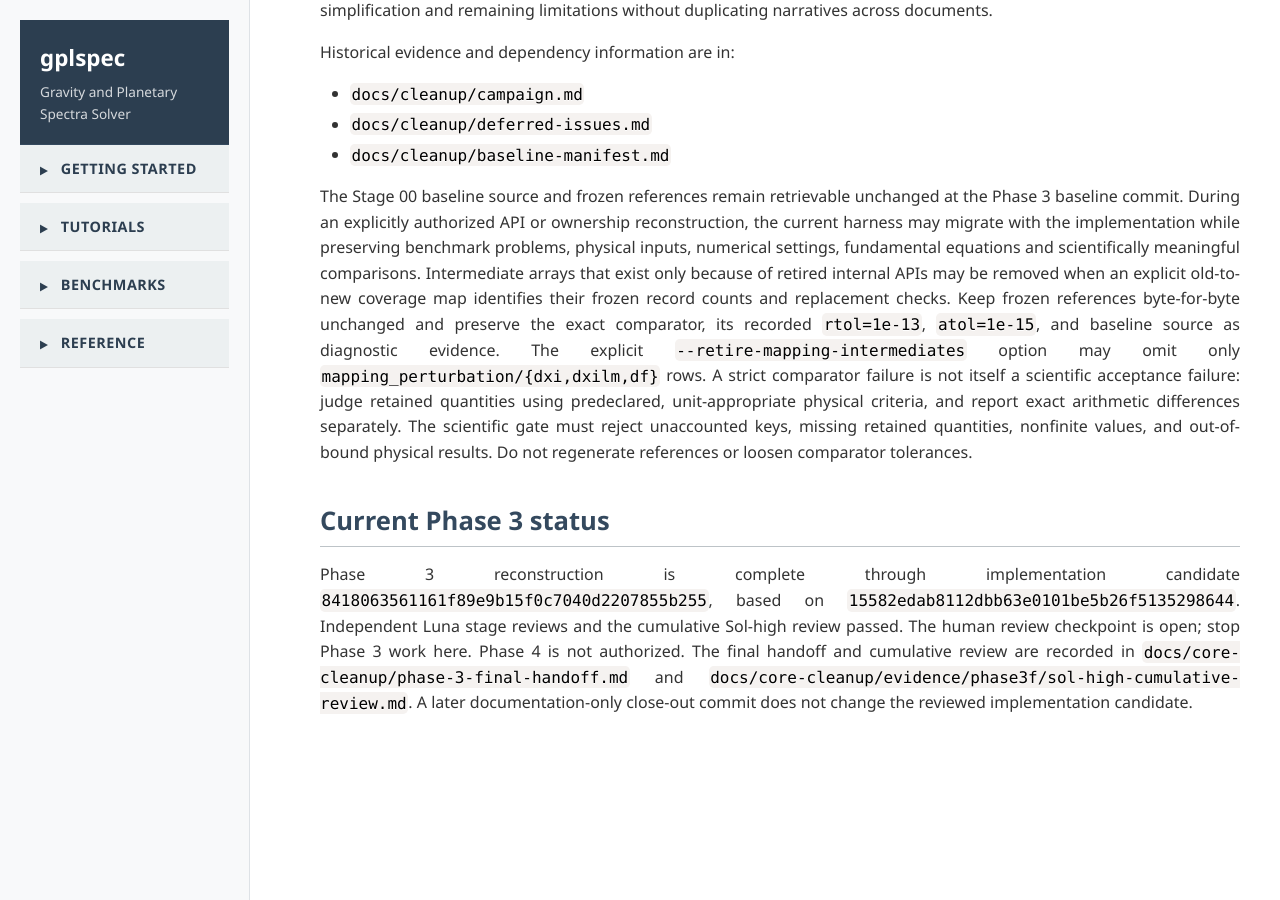
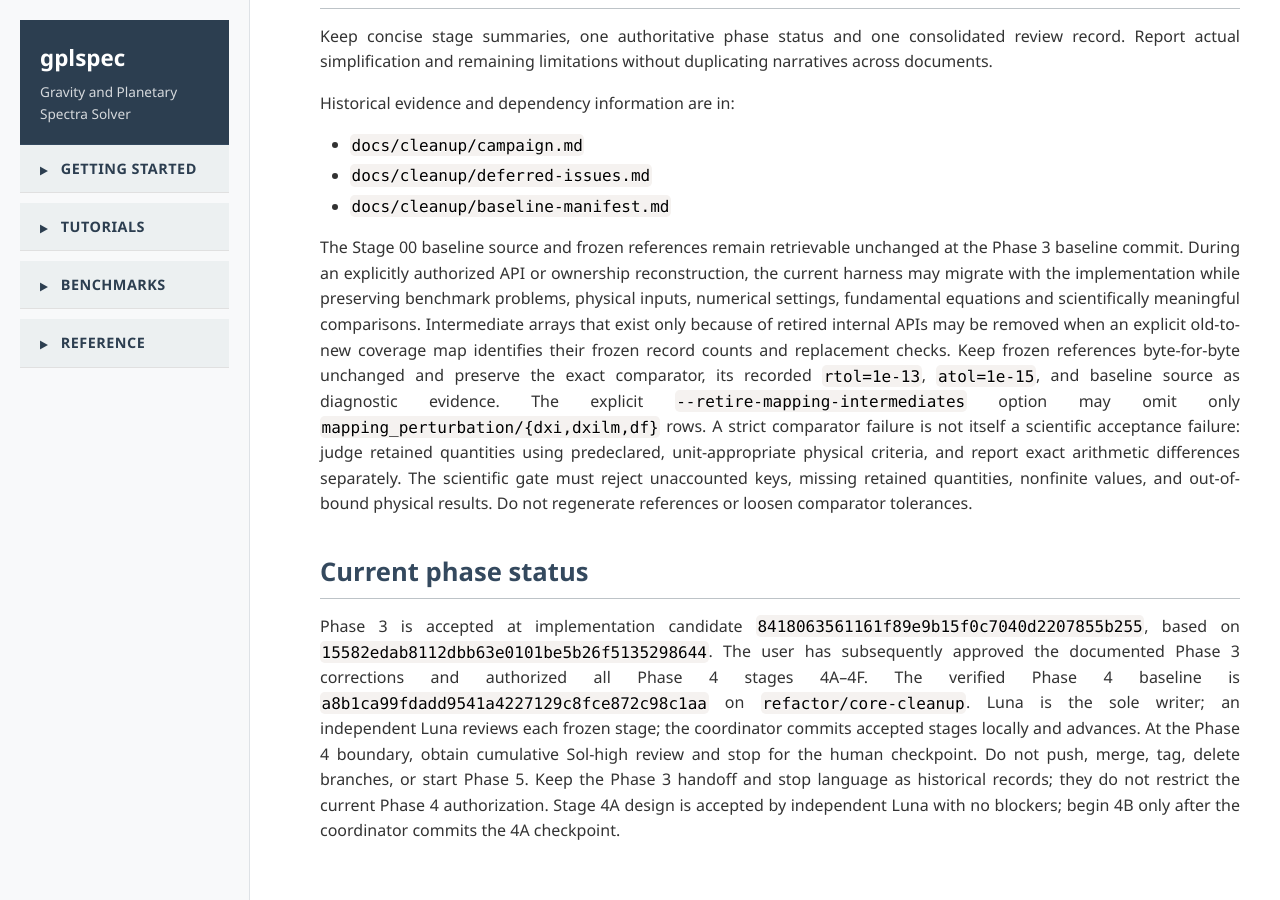
Before and after one commit to adcm2/gplspec, a Jekyll site: the page built from AGENTS.md, in a window 1280 px wide and 900 px high, scrolled down 2530 px. Built offline with Jekyll 4.4.1, drawn with Linux system fonts in a browser that asks for light colours; nearby versions of some CDN libraries; our own code applies the rules of GitHub Pages for plain Markdown files; before the commit the page ends 3302 px from its top, so only the background shows below that; some of the changed text lies outside the part shown.

```diff
--- a/AGENTS.md
+++ b/AGENTS.md
@@ -2,11 +2,11 @@
 
 ## Goal and scope
 
-Build the simplest readable, maintainable implementation of GPLSpec’s scientific capabilities while preserving correctness, reproducibility and performance.
+Build the simplest readable, maintainable implementation of GPLSpec’s scientific capabilities while preserving correctness, reproducibility and performance. Phase 3 is accepted; Phase 4 stages 4A–4F are explicitly authorized by the latest user request and are governed by `docs/core-cleanup/phase-4.md`.
 
 Treat the existing implementation as a scientific and regression starting point, not a permanent architecture. Replace APIs, types, files and implementations when this simplifies the code. Preserve useful mathematical explanations. Avoid unnecessary abstractions, compatibility layers and duplicate implementations.
 
-Follow the latest explicit user authorization and the active phase plan in `docs/core-cleanup/`. Historical instructions do not override newer authorization. Phase 2 is accepted, and Phase 3 continuation is authorized from the reviewed partial checkpoint, including outstanding 3A/3B work and Stages 3C–3F. The exact Phase 3 baseline remains `15582edab8112dbb63e0101be5b26f5135298644`.
+Follow the latest explicit user authorization and the active phase plan in `docs/core-cleanup/`. Historical instructions do not override newer authorization. Phases 2 and 3 are accepted. Earlier Phase 3 continuation proceeded from its reviewed partial checkpoint; the later user authorization explicitly approved the Phase 3 corrections and all Phase 4 stages 4A–4F. Phase 4 uses baseline `a8b1ca99fdadd9541a4227129c8fce872c98c1aa`; the Phase 3 baseline `15582edab8112dbb63e0101be5b26f5135298644` remains historical provenance.
 
 ## Execution and review
 
@@ -68,6 +68,6 @@
 
 The Stage 00 baseline source and frozen references remain retrievable unchanged at the Phase 3 baseline commit. During an explicitly authorized API or ownership reconstruction, the current harness may migrate with the implementation while preserving benchmark problems, physical inputs, numerical settings, fundamental equations and scientifically meaningful comparisons. Intermediate arrays that exist only because of retired internal APIs may be removed when an explicit old-to-new coverage map identifies their frozen record counts and replacement checks. Keep frozen references byte-for-byte unchanged and preserve the exact comparator, its recorded `rtol=1e-13`, `atol=1e-15`, and baseline source as diagnostic evidence. The explicit `--retire-mapping-intermediates` option may omit only `mapping_perturbation/{dxi,dxilm,df}` rows. A strict comparator failure is not itself a scientific acceptance failure: judge retained quantities using predeclared, unit-appropriate physical criteria, and report exact arithmetic differences separately. The scientific gate must reject unaccounted keys, missing retained quantities, nonfinite values, and out-of-bound physical results. Do not regenerate references or loosen comparator tolerances.
 
-## Current Phase 3 status
+## Current phase status
 
-Phase 3 reconstruction is complete through implementation candidate `8418063561161f89e9b15f0c7040d2207855b255`, based on `15582edab8112dbb63e0101be5b26f5135298644`. Independent Luna stage reviews and the cumulative Sol-high review passed. The human review checkpoint is open; stop Phase 3 work here. Phase 4 is not authorized. The final handoff and cumulative review are recorded in `docs/core-cleanup/phase-3-final-handoff.md` and `docs/core-cleanup/evidence/phase3f/sol-high-cumulative-review.md`. A later documentation-only close-out commit does not change the reviewed implementation candidate.
+Phase 3 is accepted at implementation candidate `8418063561161f89e9b15f0c7040d2207855b255`, based on `15582edab8112dbb63e0101be5b26f5135298644`. The user has subsequently approved the documented Phase 3 corrections and authorized all Phase 4 stages 4A–4F. The verified Phase 4 baseline is `a8b1ca99fdadd9541a4227129c8fce872c98c1aa` on `refactor/core-cleanup`. Luna is the sole writer; an independent Luna reviews each frozen stage; the coordinator commits accepted stages locally and advances. At the Phase 4 boundary, obtain cumulative Sol-high review and stop for the human checkpoint. Do not push, merge, tag, delete branches, or start Phase 5. Keep the Phase 3 handoff and stop language as historical records; they do not restrict the current Phase 4 authorization. Stage 4A design is accepted by independent Luna with no blockers; begin 4B only after the coordinator commits the 4A checkpoint.
```
Also changed, not shown: docs/core-cleanup/phase-3.md (+2 -2 lines), docs/core-cleanup/phase-4-reviews.md (added, +9 -0 lines), docs/core-cleanup/phase-4.md (added, +73 -0 lines), implementation_status.md (+8 -1 lines).
